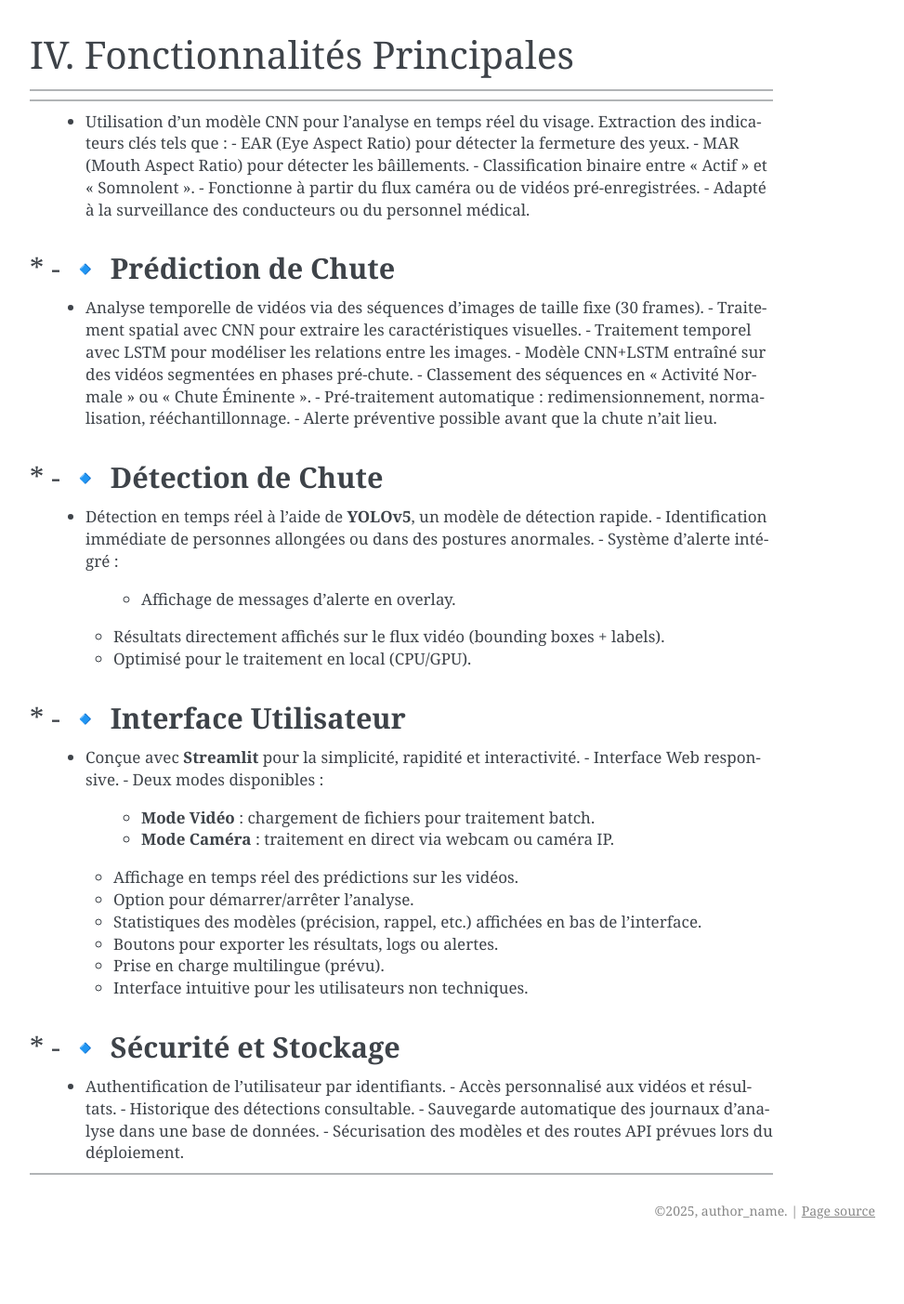
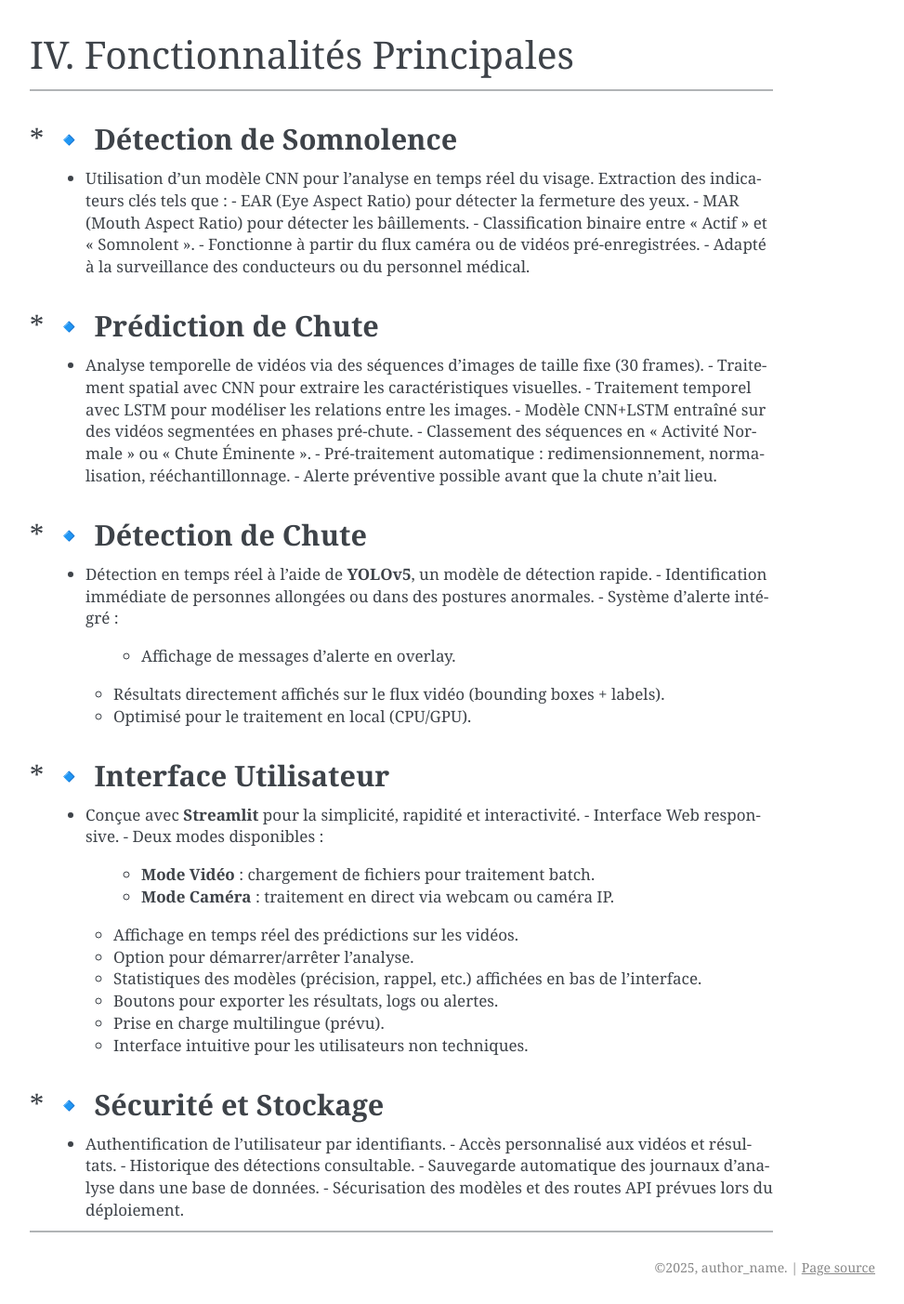
Before and after one commit to SouleymaneDiallo04/Syst-me-de-Surveillance-de-la-posture, a Sphinx documentation site: the page built from docs/source/fonctionnalites.rst, in a window 1280 px wide. Shown: the whole page at 93% size, without its empty margins (168-1141 px from the left). Built offline with Sphinx 7.4.7, drawn with Linux system fonts in a browser that asks for light colours; pages that are not in the unit, such as notebooks, are missing from menus; before the commit the page ends 1342 px from its top, so only the background shows below that.

Commit message:
Mise à jour des docstrings et du code

```diff
--- a/docs/source/fonctionnalites.rst
+++ b/docs/source/fonctionnalites.rst
@@ -7,8 +7,7 @@ IV. Fonctionnalités Principales
    :header-rows: 0
 
 ----
-   * - 🔹 **Détection de Somnolence**
-
+   * 🔹 **Détection de Somnolence**
 ----
 
      - Utilisation d'un modèle CNN pour l'analyse en temps réel du visage. Extraction des indicateurs clés tels que :
@@ -19,7 +18,7 @@ IV. Fonctionnalités Principales
        - Adapté à la surveillance des conducteurs ou du personnel médical.
 
 ----
-   * - 🔹 **Prédiction de Chute**
+   *  🔹 **Prédiction de Chute**
 ----
 
      - Analyse temporelle de vidéos via des séquences d’images de taille fixe (30 frames).
@@ -31,7 +30,7 @@ IV. Fonctionnalités Principales
        - Alerte préventive possible avant que la chute n’ait lieu.
 
 ----
-   * - 🔹 **Détection de Chute**
+   *  🔹 **Détection de Chute**
 ----
 
      - Détection en temps réel à l’aide de **YOLOv5**, un modèle de détection rapide.
@@ -42,7 +41,7 @@ IV. Fonctionnalités Principales
        - Optimisé pour le traitement en local (CPU/GPU).
 
 ----
-   * - 🔹 **Interface Utilisateur**
+   * 🔹 **Interface Utilisateur**
 ----
 
      - Conçue avec **Streamlit** pour la simplicité, rapidité et interactivité.
@@ -58,7 +57,7 @@ IV. Fonctionnalités Principales
        - Interface intuitive pour les utilisateurs non techniques.
 
 ----
-   * - 🔹 **Sécurité et Stockage**
+   *  🔹 **Sécurité et Stockage**
 ----
 
      - Authentification de l’utilisateur par identifiants.
```
